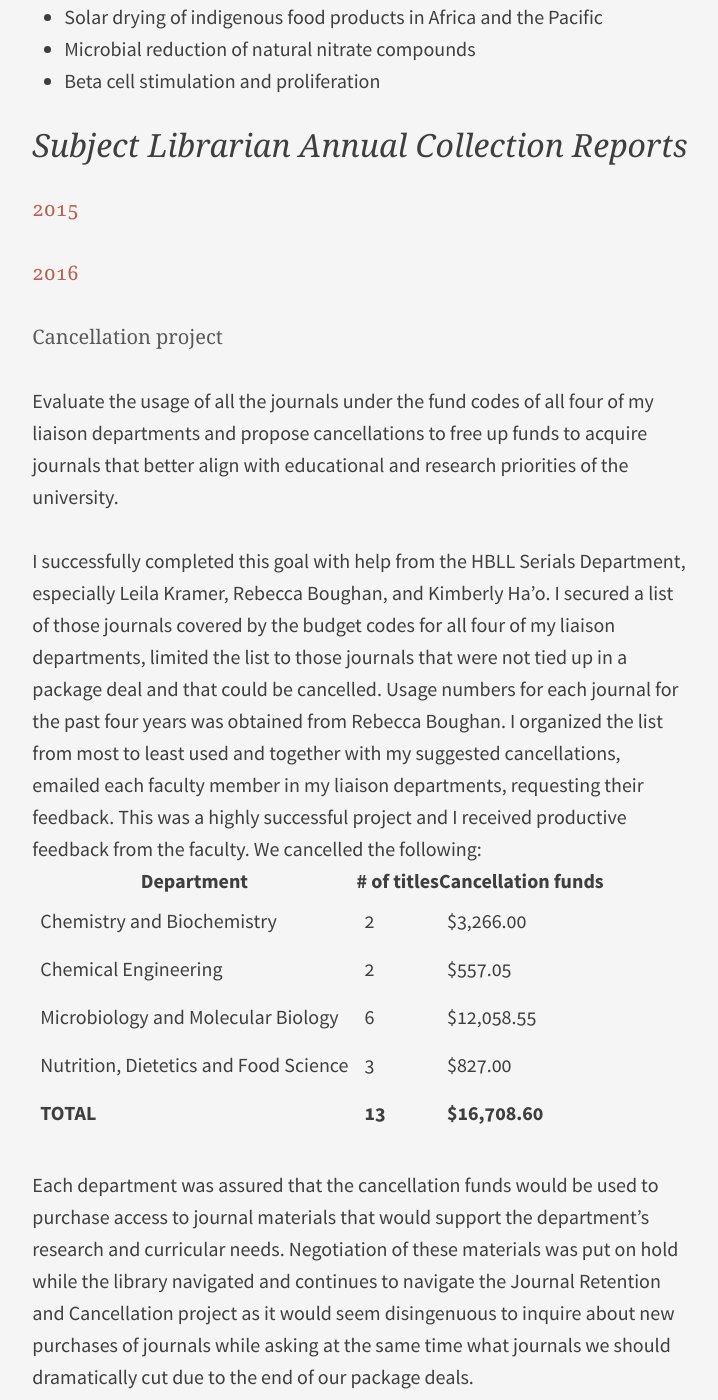
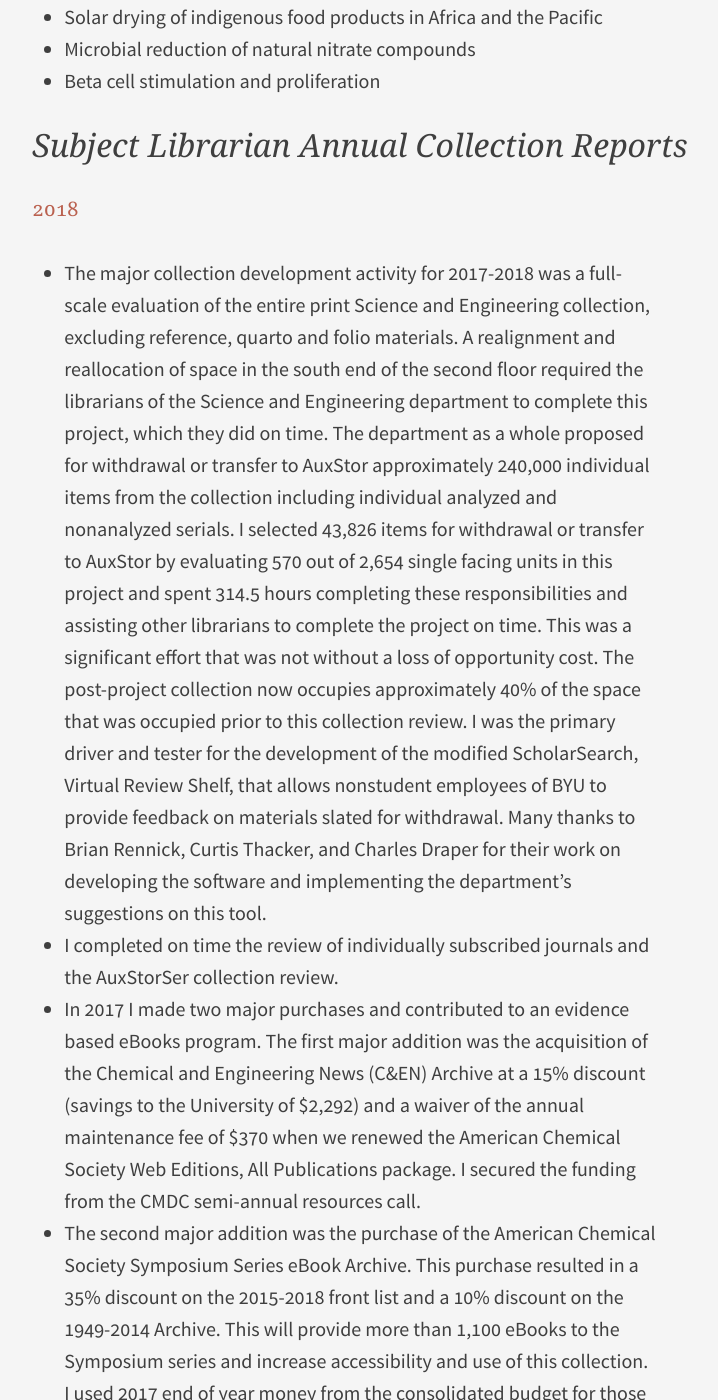
Before and after one commit to HBLL-Collection-Development/HBLL-Collection-Development.github.io, a Jekyll site: the page built from _posts/2018-12-19-34318.md, in a window 1280 px wide and 1400 px high, scrolled down 2639 px. Shown: the whole window, without its empty margins (280-998 px from the left). Built offline with Jekyll 4.4.1, drawn with Linux system fonts in a browser that asks for light colours; some of the changed text lies outside the part shown.

Commit message:
Update and rename 2017-03-03-34318.md to 2018-12-19-34318.md

```diff
--- a/_posts/2017-03-03-34318.md
+++ b/_posts/2018-12-19-34318.md
@@ -52,7 +52,13 @@ NDFS faculty and students use online databases and journal articles as their pre
 
 ## Subject Librarian Annual Collection Reports
 
-### 2015
+### 2018
+
+- The major collection development activity for 2017-2018 was a full-scale evaluation of the entire print Science and Engineering collection, excluding reference, quarto and folio materials. A realignment and reallocation of space in the south end of the second floor required the librarians of the Science and Engineering department to complete this project, which they did on time. The department as a whole proposed for withdrawal or transfer to AuxStor approximately 240,000 individual items from the collection including individual analyzed and nonanalyzed serials. I selected 43,826 items for withdrawal or transfer to AuxStor by evaluating 570 out of 2,654 single facing units in this project and spent 314.5 hours completing these responsibilities and assisting other librarians to complete the project on time. This was a significant effort that was not without a loss of opportunity cost. The post-project collection now occupies approximately 40% of the space that was occupied prior to this collection review. I was the primary driver and tester for the development of the modified ScholarSearch, Virtual Review Shelf, that allows nonstudent employees of BYU to provide feedback on materials slated for withdrawal. Many thanks to Brian Rennick, Curtis Thacker, and Charles Draper for their work on developing the software and implementing the department’s suggestions on this tool.
+ - I completed on time the review of individually subscribed journals and the AuxStorSer collection review.
+ - In 2017 I made two major purchases and contributed to an evidence based eBooks program. The first major addition was the acquisition of the Chemical and Engineering News (C&EN) Archive at a 15% discount (savings to the University of $2,292) and a waiver of the annual maintenance fee of $370 when we renewed the American Chemical Society Web Editions, All Publications package. I secured the funding from the CMDC semi-annual resources call.
+ - The second major addition was the purchase of the American Chemical Society Symposium Series eBook Archive. This purchase resulted in a 35% discount on the 2015-2018 front list and a 10% discount on the 1949-2014 Archive. This will provide more than 1,100 eBooks to the Symposium series and increase accessibility and use of this collection. I used 2017 end of year money from the consolidated budget for those subjects I have stewardship over as well as from the General Science and Science Reference budgets in consultation with the Science & Engineering Department. I also used a significant portion of the available Francis Broadbent Endowment.
+ - I utilized some of the funds allocated for collection development in addition to the typical monographic purchases. The library participates in a Wiley Evidence Based eBooks program from which I contributed $18,872 for subjects that met the use criteria for obtaining perpetual access. Infotherm, a Wiley database, was discontinued and I was returned the stewardship for the $3,000 used for that subscription. I used $482 of those cancellation funds to pay for increase in the AOCS Methods database because its annual increase was over the library mandated 4%. Keeping the AOCS Methods database will continue to provide access primarily to the Department of Nutrition, Dietetics and Food Science. With the passing of Peter Zuber, I have also taken responsibility for the collection development of the Science Reference and General Science budgets.
 
 ### 2016
 
```
